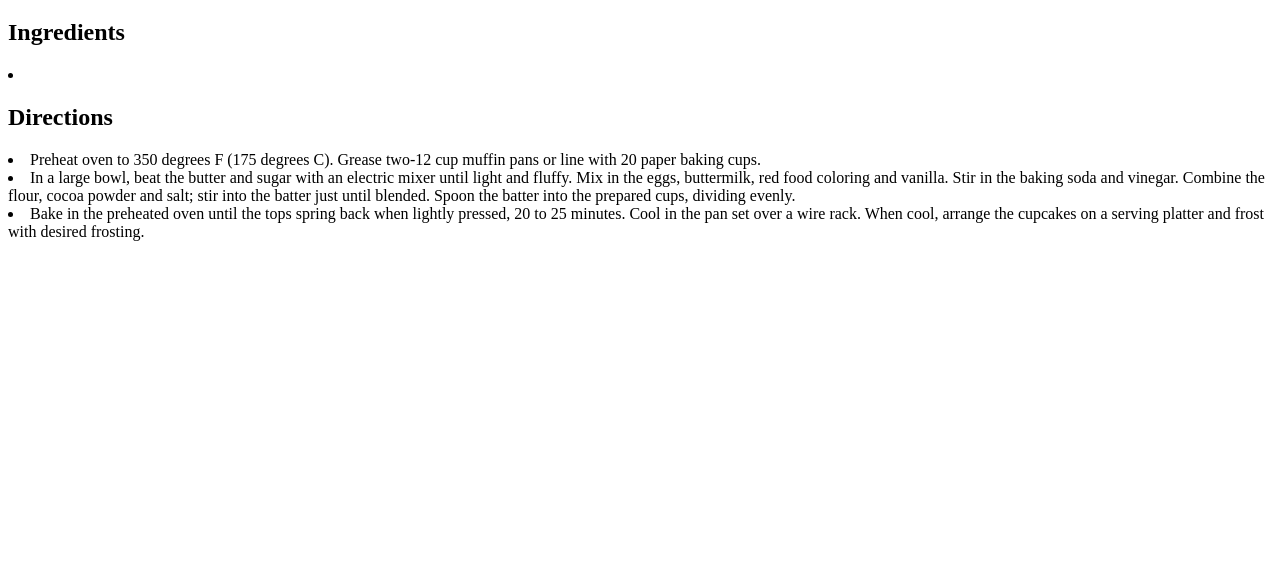
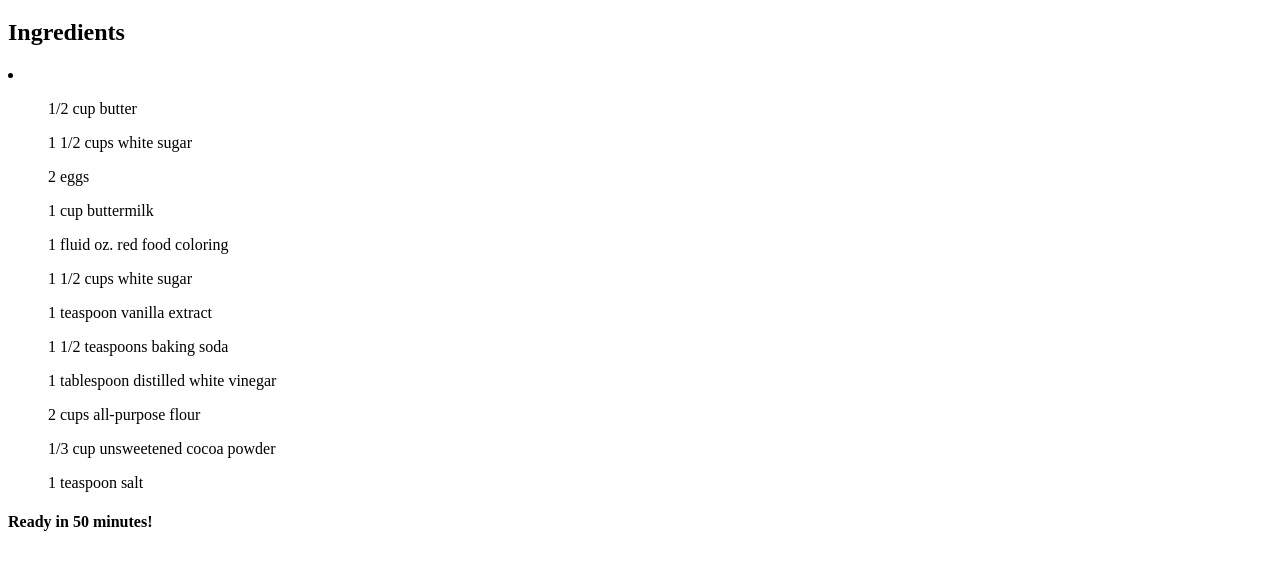
Before and after one commit to MeenakshiMukkamala/Final_Project, a plain HTML site: page index.html in a window 1280 px wide. Shown: the part 61-630 px from the top of the page. Drawn offline with Linux system fonts and the light colour scheme.

Commit message:
Update index.html

```diff
--- a/index.html
+++ b/index.html
@@ -9,17 +9,22 @@
 	<link href="style.css" rel="stylesheet" type="text/css" />
 </head>
 	<h1>
-		Red Velvet Cupcakes
-	</h1>
+		<b>Red Velvet Cupcakes  </b>
+		<h1/>
 
-		<h2>Ingredients </h2>
+		<h2> <b> Ingredients </b> </h2>
 		<li>
+			<ul>1/2 cup butter </ul>
+			<ul>1 1/2 cups white sugar </ul>
+			<ul>2 eggs </ul>
+			<ul>1 cup buttermilk </ul>
+			<ul>1 fluid oz. red food coloring </ul>
+			<ul>1 1/2 cups white sugar </ul>
+			<ul>1 teaspoon vanilla extract </ul>
+			<ul>1 1/2 teaspoons baking soda </ul>
+			<ul>1 tablespoon distilled white vinegar </ul>
+			<ul>2 cups all-purpose flour </ul>
+			<ul>1/3 cup unsweetened cocoa powder </ul>
+			<ul>1 teaspoon salt </ul>
 
-			<h2>Directions </h2>
-			<li>Preheat oven to 350 degrees F (175 degrees C). Grease two-12 cup muffin pans or line with
-				20 paper baking cups.</li>
-	<li>In a large bowl, beat the butter and sugar with an electric mixer until light and fluffy. Mix in the eggs,
-		buttermilk, red food coloring and vanilla. Stir in the baking soda and vinegar. Combine the flour, cocoa
-		powder and salt; stir into the batter just until blended. Spoon the batter into the prepared cups, dividing evenly. </li>
-	<li>Bake in the preheated oven until the tops spring back when lightly pressed, 20 to 25 minutes. Cool in the pan
-	set over a wire rack. When cool, arrange the cupcakes on a serving platter and frost with desired frosting. </li>
+			<h4> <b> Ready in 50 minutes!  </b></h4>
```
